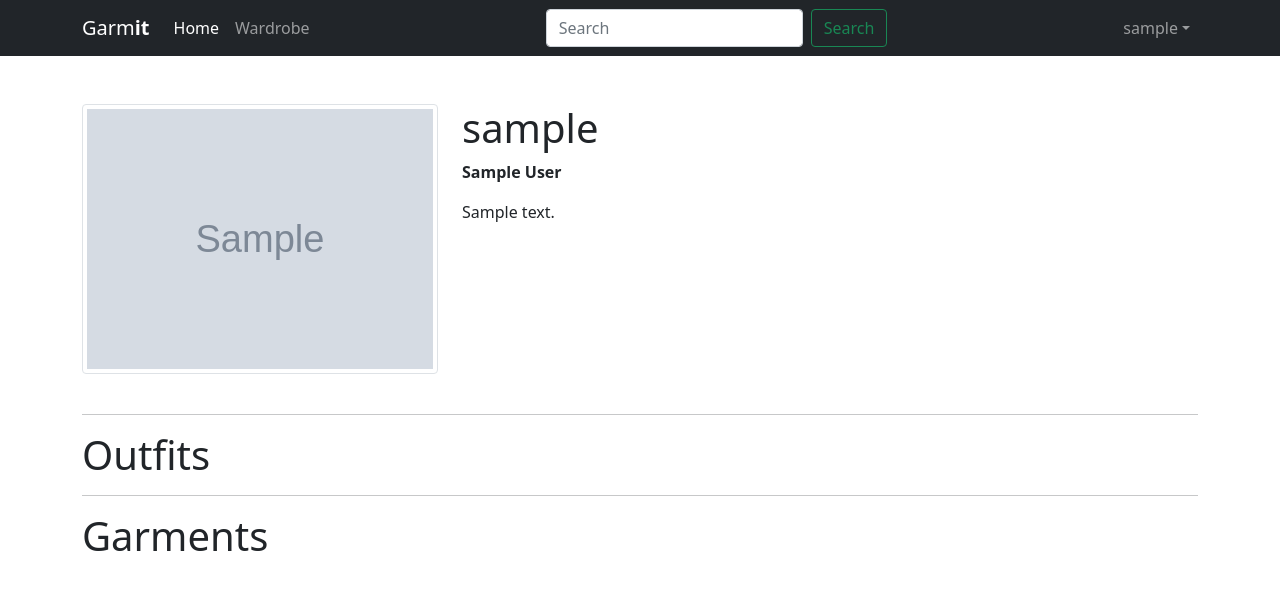
After one commit to garrett1001/wardrobe-app, a Django app: a page that uses mysite/core/templates/core/profile.html in a window 1280 px wide. The commit adds this page. Shown: the top 615 px of the page. Run offline with Django 4.2, Linux system fonts and the light colour scheme; a user stored in the database is signed in; tables that the repository leaves empty hold one stand-in row (values such as "Sample post"); grey boxes marked "Sample" are stand-in pictures; parts of the project's set-up code (start-up, migrations or seed data) failed here and were passed over.

Commit message:
Added basics of user profiles

```diff
--- a/mysite/core/templates/core/includes/navbar.html
+++ b/mysite/core/templates/core/includes/navbar.html
@@ -29,7 +29,7 @@
                         data-bs-toggle="dropdown" aria-expanded="false">{{user.username}}</a>
                     <ul class="dropdown-menu dropdown-menu-dark" aria-labelledby="navbarDropdown">
                         <li>
-                            <a class="dropdown-item" href="#">Profile</a>
+                            <a class="dropdown-item" href="{% url 'core:user_profile' user.username %}">Profile</a>
                         </li>
                         <li>
                             <a class="dropdown-item" href="#">Settings</a>
--- /dev/null
+++ b/mysite/core/templates/core/profile.html
@@ -0,0 +1,29 @@
+{% extends 'core/base.html' %}
+
+{% block title %}Wardrobe{% endblock %}
+
+{% block content %}
+
+<div class="container py-5">
+    <div class="row pb-4">
+        <div class="col col-md-4">
+            <img src="{{ profile.avatar.url }}" class="img-thumbnail float-start" alt="avatar">
+        </div>
+        <div class="col">
+            <h1>{{ profile.user.username }}</h1>
+            <p><b>{{ profile.user.get_full_name }}</b></p>
+            <p>{{ profile.bio }}</p>
+        </div>
+    </div>
+
+    <hr>
+
+    <h1>Outfits</h1>
+
+    <hr>
+
+    <h1>Garments</h1>
+
+</div>
+
+{% endblock %}
--- a/mysite/core/templates/core/search_results.html
+++ b/mysite/core/templates/core/search_results.html
@@ -29,7 +29,7 @@
                 <div class="card-body">
                     <div class="row row-cols-auto g-1">
                         <div class="col">
-                            <a class="btn btn-primary" href="#">Wardrobe</a>
+                            <a class="btn btn-primary" href="{% url 'core:user_profile' user %}">Wardrobe</a>
                         </div>
                         <div class="col">
                             <a class="btn btn-secondary" href="#">Follow</a>
--- a/mysite/core/urls.py
+++ b/mysite/core/urls.py
@@ -9,4 +9,5 @@ urlpatterns = [
     path('login/', views.login_request, name='login'),
     path('logout/', views.logout_request, name='logout'),
     path('search_results/', views.search_results, name='search_results'),
+    path('profile/<str:username>/', views.profile, name='user_profile'),
 ]
--- a/mysite/core/views.py
+++ b/mysite/core/views.py
@@ -1,4 +1,4 @@
-from django.shortcuts import render, redirect
+from django.shortcuts import render, redirect, get_object_or_404
 from django.contrib.auth import login, authenticate, logout
 from django.contrib import messages
 from django.contrib.auth.forms import AuthenticationForm
@@ -55,3 +55,9 @@ def search_results(request):
 		return render(request, 'core/search_results.html', {'searched':searched, 'users':users})
 	else:
 		return render(request, 'core/search_results.html', {})
+
+@login_required(login_url='/login')
+def profile(request, username):
+	user = get_object_or_404(User, username=username)
+	profile = get_object_or_404(UserProfile, user=user)
+	return render(request, 'core/profile.html', {'profile': profile})
```
